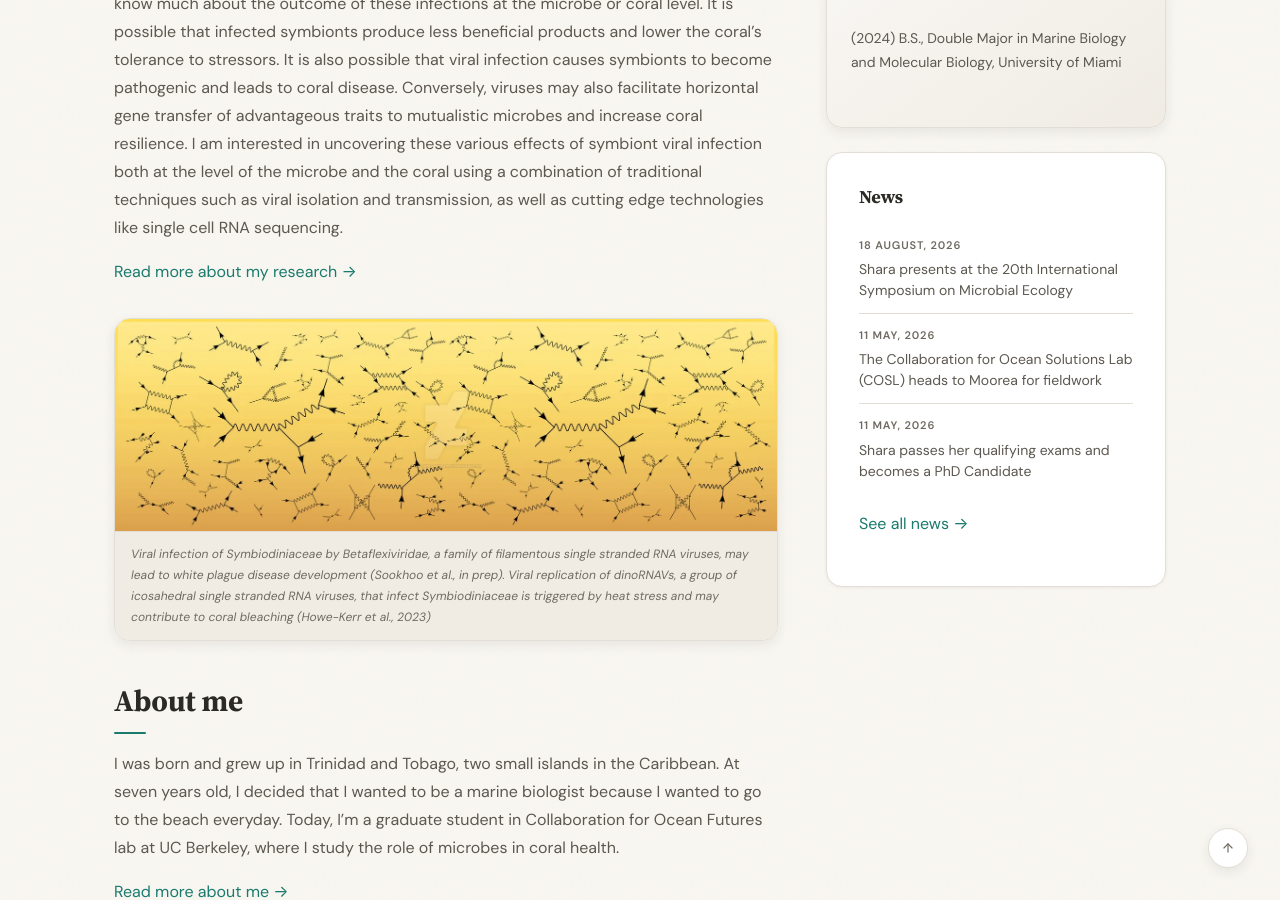
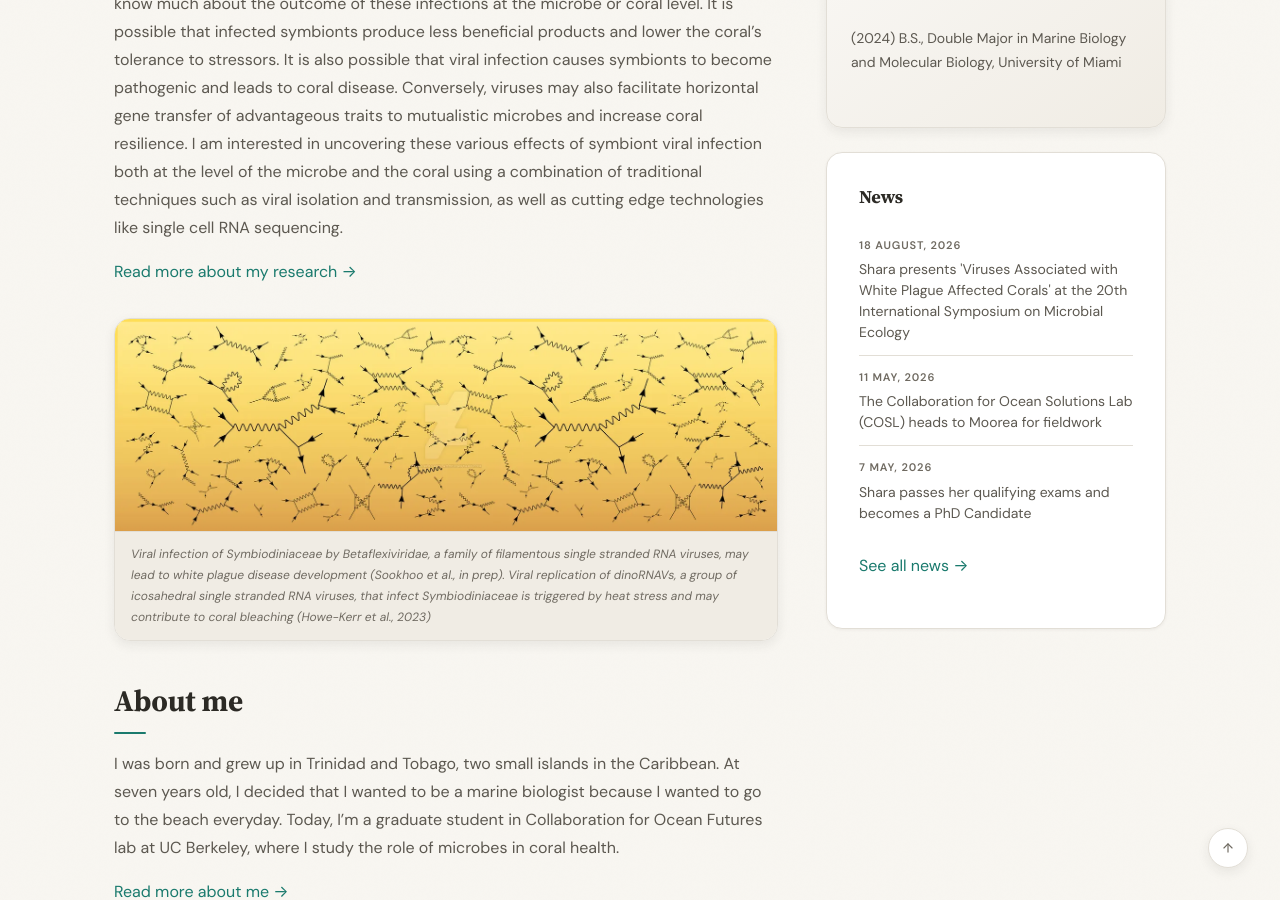
Before and after one commit to sharasookhoo/sharasookhoo.github.io, a Jekyll site: the page built from _pages/home.md, in a window 1280 px wide and 900 px high, scrolled down 446 px. Built offline with Jekyll 4.4.1, drawn with Linux system fonts in a browser that asks for light colours.

Commit message:
Update news.yml

```diff
--- a/_data/news.yml
+++ b/_data/news.yml
@@ -1,11 +1,11 @@
 - date: 18 August, 2026
-  headline: "Shara presents at the 20th International Symposium on Microbial Ecology"
+  headline: "Shara presents 'Viruses Associated with White Plague Affected Corals' at the 20th International Symposium on Microbial Ecology"
   image: "isme2026.jpg"
 
 - date: 11 May, 2026
   headline: "The Collaboration for Ocean Solutions Lab (COSL) heads to Moorea for fieldwork"
   image: "moorea-fieldwork.jpg"
 
-- date: 11 May, 2026
+- date: 7 May, 2026
   headline: "Shara passes her qualifying exams and becomes a PhD Candidate"
   image: "qualifying-exams.jpg"
```
